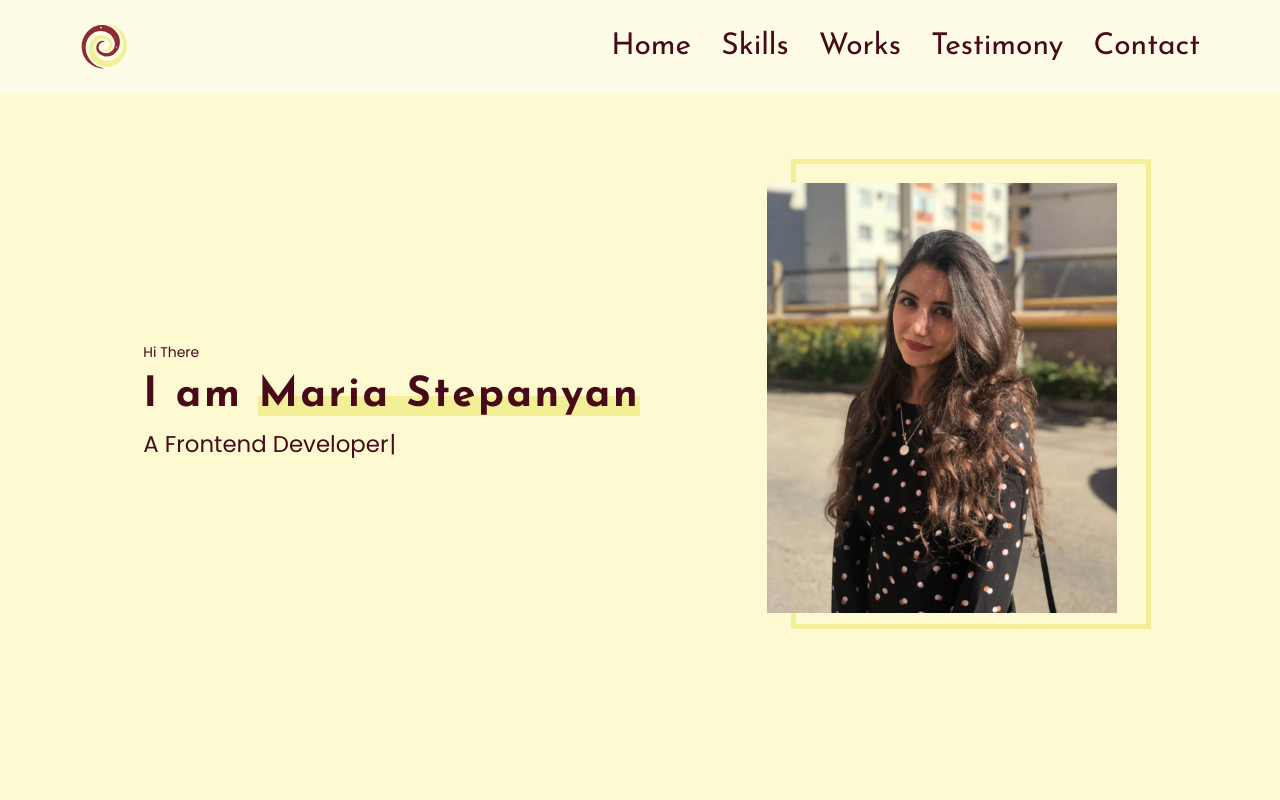
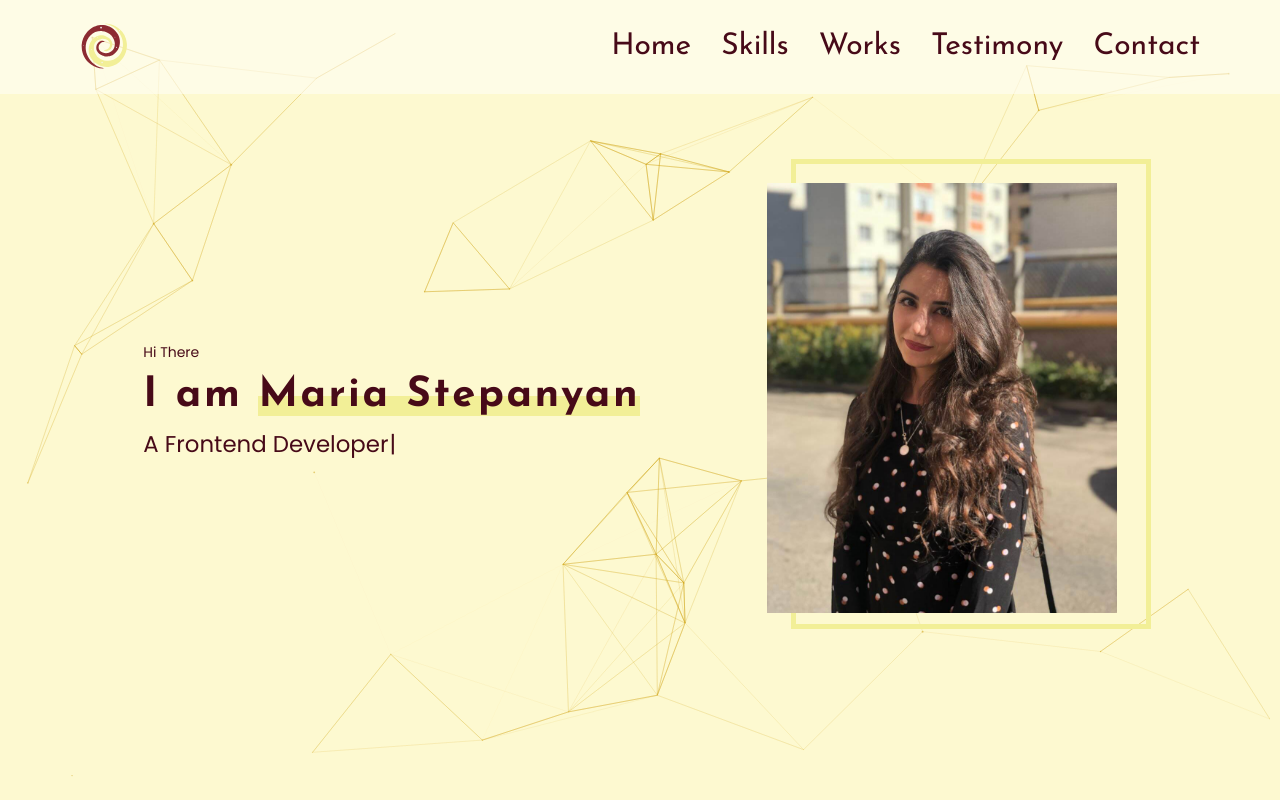
Before and after one commit to MariaStepanyan/portfolio-start-project, a React app: page / in a window 1280 px wide. Shown: the top 800 px of the page. Built offline with nearby package versions, Linux system fonts and the light colour scheme.

Commit message:
particles

```diff
--- a/package.json
+++ b/package.json
@@ -49,6 +49,7 @@
     "react-dom": "18.2.0",
     "react-parallax-tilt": "^1.7.179",
     "react-refresh": "0.11.0",
+    "react-tsparticles": "^2.12.2",
     "resolve": "1.20.0",
     "resolve-url-loader": "4.0.0",
     "sass-loader": "12.3.0",
@@ -58,6 +59,7 @@
     "styled-components": "5.3.6",
     "tailwindcss": "3.0.2",
     "terser-webpack-plugin": "5.2.5",
+    "tsparticles-slim": "^2.12.0",
     "typescript": "4.4.2",
     "typewriter-effect": "^2.21.0",
     "web-vitals": "2.1.0",
--- a/src/App.tsx
+++ b/src/App.tsx
@@ -1,4 +1,5 @@
 import './App.css'
+import { Particle } from './components/particle/Particle'
 import { Footer } from './layout/footer/Footer'
 import { Header } from './layout/header/Header'
 import { Contact } from './layout/sections/contacts/Contacts'
@@ -11,6 +12,7 @@
 function App() {
   return (
     <div className="App">
+      <Particle />
       <Header />
       <Main />
       <Skills />
--- /dev/null
+++ b/src/components/particle/Particle.tsx
@@ -0,0 +1,94 @@
+import { useCallback } from 'react'
+import type { Container, Engine } from 'tsparticles-engine'
+import Particles from 'react-tsparticles'
+import { loadSlim } from 'tsparticles-slim'
+
+export const Particle = () => {
+  const particlesInit = useCallback(async (engine: Engine) => {
+    console.log(engine)
+    await loadSlim(engine)
+  }, [])
+
+  const particlesLoaded = useCallback(
+    async (container: Container | undefined) => {
+      await console.log(container)
+    },
+    []
+  )
+  return (
+    <Particles
+      id="tsparticles"
+      init={particlesInit}
+      loaded={particlesLoaded}
+      options={{
+        // background: {
+        //   color: {
+        //     value: '#0d47a1',
+        //   },
+        // },
+        fpsLimit: 120,
+        interactivity: {
+          events: {
+            // onClick: {
+            //   enable: true,
+            //   mode: 'push',
+            // },
+            onHover: {
+              enable: true,
+              mode: 'repulse',
+            },
+            resize: true,
+          },
+          modes: {
+            push: {
+              quantity: 4,
+            },
+            repulse: {
+              distance: 200,
+              duration: 0.4,
+            },
+          },
+        },
+        particles: {
+          color: {
+            value: '#cea213',
+          },
+          links: {
+            color: '#cea213',
+            distance: 200,
+            enable: true,
+            opacity: 0.5,
+            width: 1,
+          },
+          move: {
+            direction: 'none',
+            enable: true,
+            outModes: {
+              default: 'bounce',
+            },
+            random: false,
+            speed: 2,
+            straight: false,
+          },
+          number: {
+            density: {
+              enable: true,
+              area: 1000,
+            },
+            value: 50,
+          },
+          opacity: {
+            value: 0.5,
+          },
+          shape: {
+            type: 'circle',
+          },
+          size: {
+            value: { min: 0.2, max: 1 },
+          },
+        },
+        detectRetina: true,
+      }}
+    />
+  )
+}
--- a/src/layout/footer/Footer_Styles.ts
+++ b/src/layout/footer/Footer_Styles.ts
@@ -3,6 +3,7 @@
 import { theme } from '../../styles/Theme'
 
 const Footer = styled.footer`
+  position: relative;
   background-color: ${theme.colors.primeryBg};
   padding: 40px 0;
 `
--- a/src/layout/sections/contacts/Contacts_Styles.ts
+++ b/src/layout/sections/contacts/Contacts_Styles.ts
@@ -1,7 +1,9 @@
 import styled from 'styled-components'
 import { theme } from '../../../styles/Theme'
 
-const Contact = styled.section``
+const Contact = styled.section`
+  position: relative;
+`
 
 const Form = styled.form`
   max-width: 540px;
--- a/src/layout/sections/skills/Skills_Styles.ts
+++ b/src/layout/sections/skills/Skills_Styles.ts
@@ -39,7 +39,9 @@
 
 // Skills
 
-const Skills = styled.section``
+const Skills = styled.section`
+position: relative;
+`
 
 export const S = {
   Skill,
--- a/src/layout/sections/testimony/Testimony.tsx
+++ b/src/layout/sections/testimony/Testimony.tsx
@@ -23,6 +23,7 @@
 }
 
 const StyledTestimony = styled.section`
+  position: relative;
   background-color: aliceblue;
   min-height: 50vh;
 
--- a/src/layout/sections/works/Works_Styles.ts
+++ b/src/layout/sections/works/Works_Styles.ts
@@ -7,6 +7,7 @@
 // works
 
 const Works = styled.section`
+  position: relative;
   ${FlexWrapper} {
     gap: 30px;
   }
```
Also changed, not shown: 1 other file (tests, documents, lock files or other folders).
